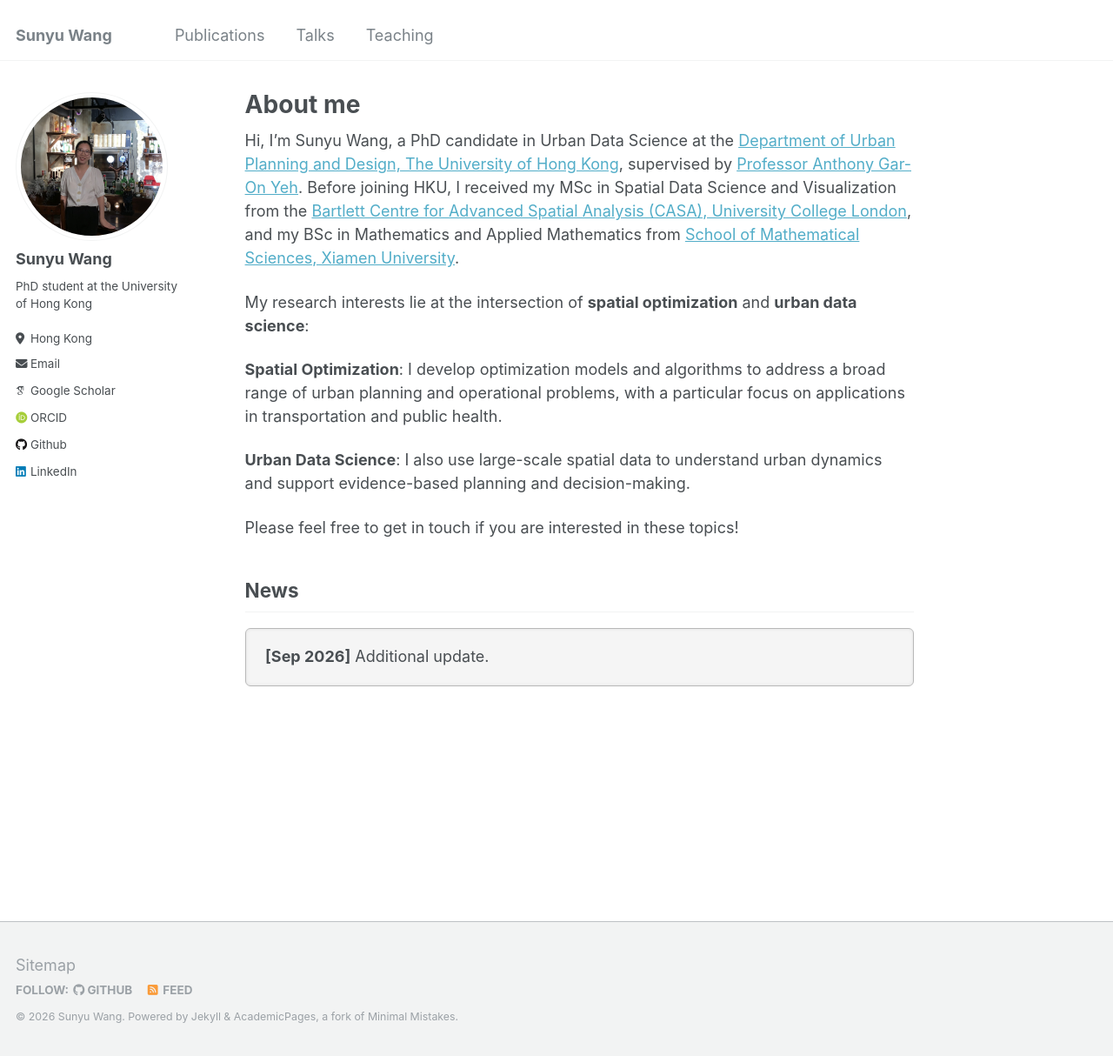
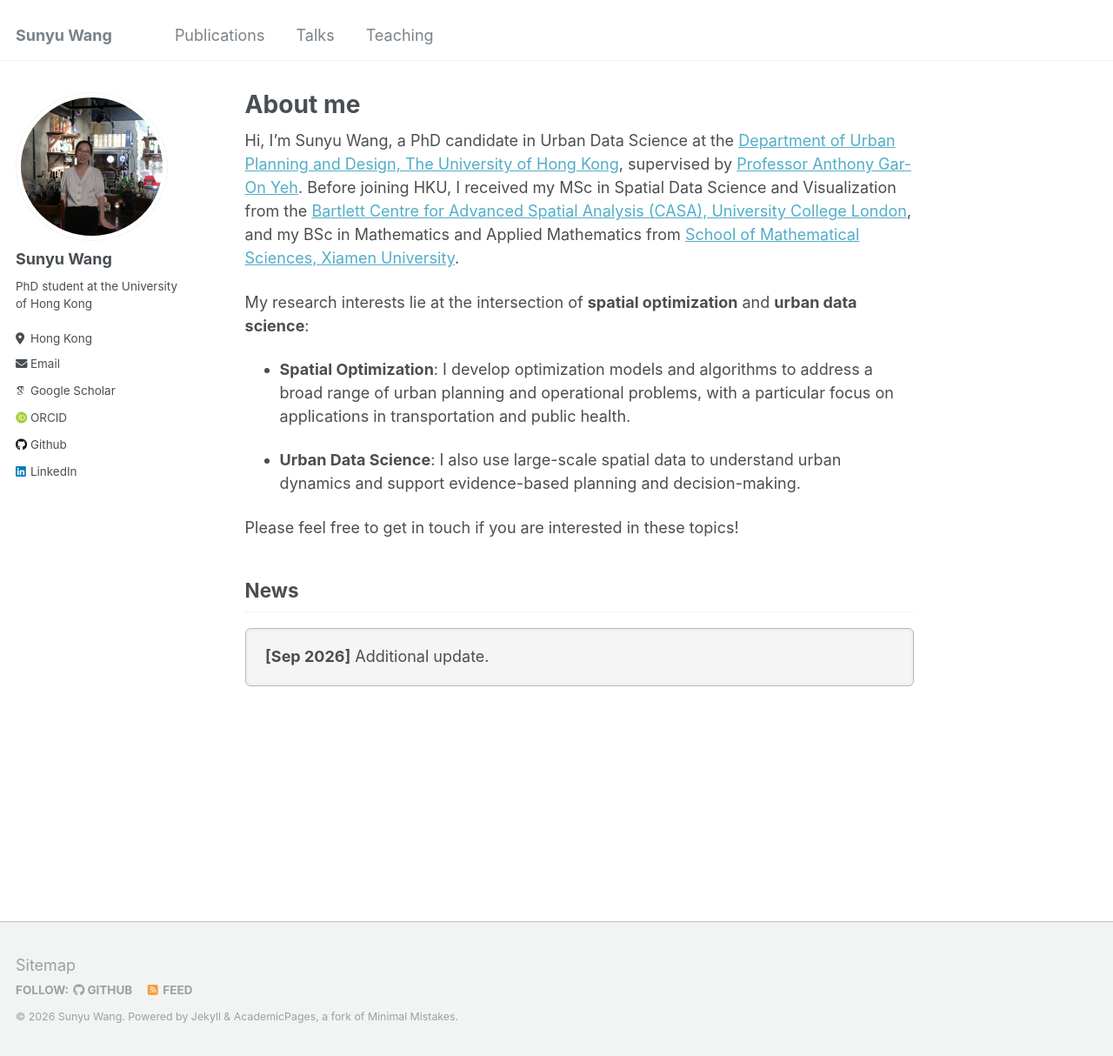
Before and after one commit to sywang-20/sywang-20.github.io, a Jekyll site: the page built from _pages/about.md, in a window 1280 px wide and 1214 px high. Shown: the whole window at 87% size. Built offline with Jekyll 4.4.1, drawn with Linux system fonts in a browser that asks for light colours; some web fonts are replaced.

Commit message:
Fix formatting in about.md for research interests

```diff
--- a/_pages/about.md
+++ b/_pages/about.md
@@ -12,9 +12,9 @@ Hi, I’m Sunyu Wang, a PhD candidate in Urban Data Science at the [Department o
 
 My research interests lie at the intersection of **spatial optimization** and **urban data science**:
 
-**Spatial Optimization**: I develop optimization models and algorithms to address a broad range of urban planning and operational problems, with a particular focus on applications in transportation and public health.
+- **Spatial Optimization**: I develop optimization models and algorithms to address a broad range of urban planning and operational problems, with a particular focus on applications in transportation and public health.
 
-**Urban Data Science**: I also use large-scale spatial data to understand urban dynamics and support evidence-based planning and decision-making.
+- **Urban Data Science**: I also use large-scale spatial data to understand urban dynamics and support evidence-based planning and decision-making.
 
 Please feel free to get in touch if you are interested in these topics!
 
```
